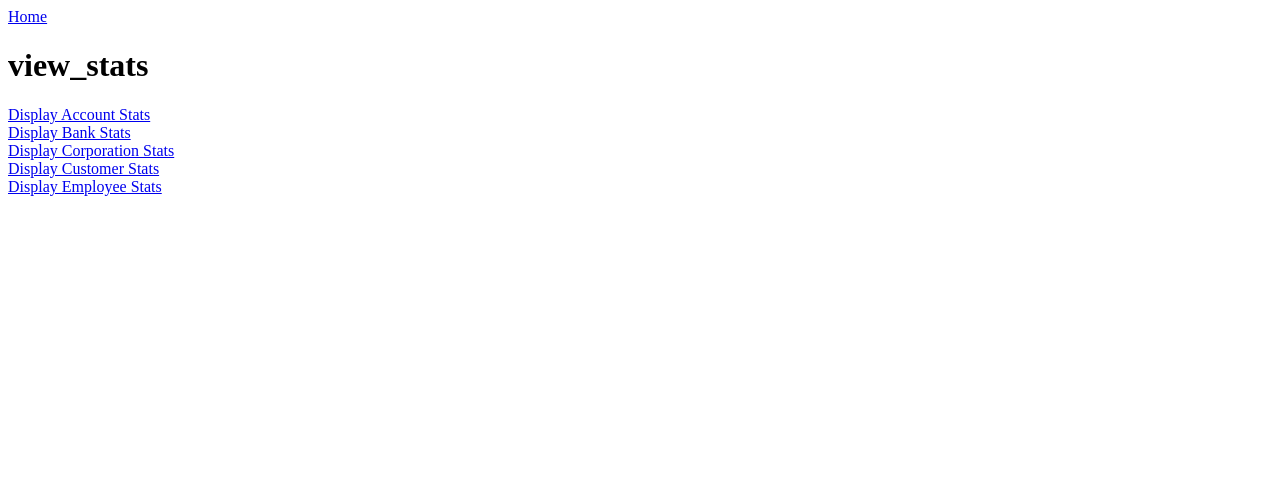
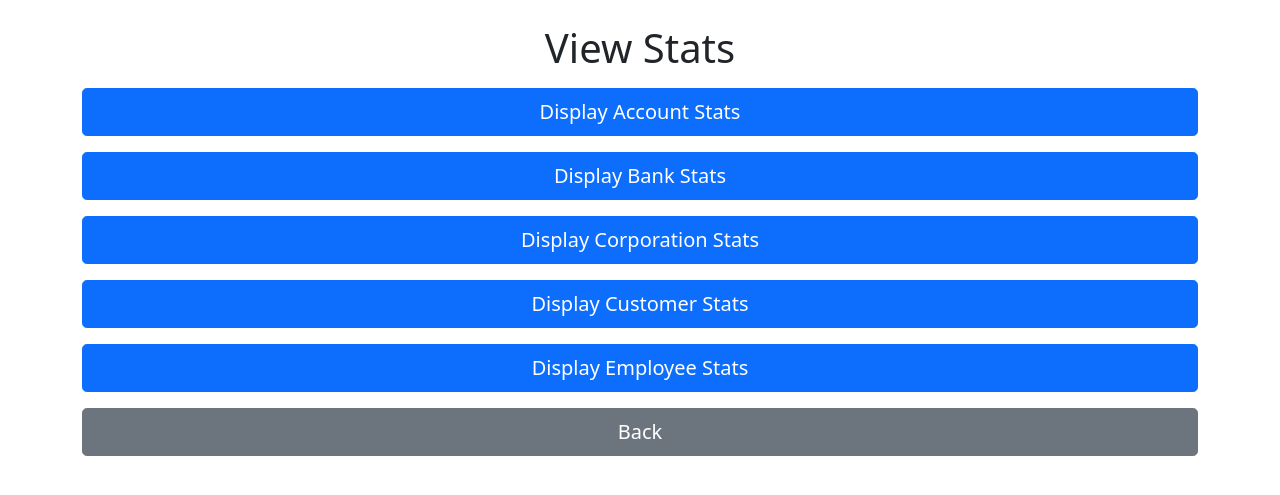
Before and after one commit to davidcornell2326/FlaskApp, a Flask app: page /22 in a window 1280 px wide. Shown: the top 495 px of the page. Run offline with Flask 2, Linux system fonts and the light colour scheme.

Commit message:
Restyled screen 22

```diff
--- a/app.py
+++ b/app.py
@@ -194,19 +194,19 @@ def screen_13():
 # Displaying data
 @app.route('/14')
 def screen_14():
-    return display_table("display_account_stats", "Display account stats", ["Bank", "Account ID", "Account Balance ($)", "Number of Owners"])
+    return display_table("display_account_stats", "Account Stats", ["Bank", "Account ID", "Account Balance ($)", "Number of Owners"])
 
 @app.route('/15')
 def screen_15():
-    return display_table("display_bank_stats", "Display bank stats", ["Bank ID", "Corporation Name", "Bank Name", "Street", "City", "State", "Zip", "Number of Accounts", "Bank Assets ($)", "Total Assets ($)"])
+    return display_table("display_bank_stats", "Bank Stats", ["Bank ID", "Corporation Name", "Bank Name", "Street", "City", "State", "Zip", "Number of Accounts", "Bank Assets ($)", "Total Assets ($)"])
 
 @app.route('/16')
 def screen_16():
-    return display_table("display_corporation_stats", "Display corporation stats", ["Corporation ID", "Short Name", "Formal Name", "Number of Banks", "Corporation Assets ($)", "Total Assets ($)"])
+    return display_table("display_corporation_stats", "Corporation Stats", ["Corporation ID", "Short Name", "Formal Name", "Number of Banks", "Corporation Assets ($)", "Total Assets ($)"])
 
 @app.route('/17')
 def screen_17():
-    return display_table("display_customer_stats", "Display customer stats", ["Customer ID", "Tax ID", "Customer Name", "Date of Birth", "Date Joined", "Street", "City", "State", "Zip", "Number of Accounts", "Customer Assets ($)"])
+    return display_table("display_customer_stats", "Customer Stats", ["Customer ID", "Tax ID", "Customer Name", "Date of Birth", "Date Joined", "Street", "City", "State", "Zip", "Number of Accounts", "Customer Assets ($)"])
 
 @app.route('/18')
 def screen_18():
--- a/templates/22_view_stats.html
+++ b/templates/22_view_stats.html
@@ -2,39 +2,26 @@
 <html lang="en">
 
 <head>
-    <title>view_stats</title>
+    <title>View Stats</title>
+    <link href="https://cdn.jsdelivr.net/npm/bootstrap@5.1.3/dist/css/bootstrap.min.css" rel="stylesheet" integrity="sha384-1BmE4kWBq78iYhFldvKuhfTAU6auU8tT94WrHftjDbrCEXSU1oBoqyl2QvZ6jIW3" crossorigin="anonymous">
 </head>
 
 <body>
-    <div class="header">
-        <a href="/">Home</a>
-        <h1>view_stats</h1>
+    <div class="container">
+        <div class="header">
+            <br/>
+            <h1 style="text-align: center;" class="mb-3">View Stats</h1>
+        </div>
+
+        <div class="row">
+            <div class="col-12 mb-3"><div class="d-grid gap-2"><a href="14" class="btn btn-primary btn-lg" role="button">Display Account Stats</a></div></div>
+            <div class="col-12 mb-3"><div class="d-grid gap-2"><a href="15" class="btn btn-primary btn-lg" role="button">Display Bank Stats</a></div></div>
+            <div class="col-12 mb-3"><div class="d-grid gap-2"><a href="16" class="btn btn-primary btn-lg" role="button">Display Corporation Stats</a></div></div>
+            <div class="col-12 mb-3"><div class="d-grid gap-2"><a href="17" class="btn btn-primary btn-lg" role="button">Display Customer Stats</a></div></div>
+            <div class="col-12 mb-3"><div class="d-grid gap-2"><a href="18" class="btn btn-primary btn-lg" role="button">Display Employee Stats</a></div></div>
+            <div class="col-12 mb-3"><div class="d-grid gap-2"><a href="20" class="btn btn-secondary btn-lg" role="button">Back</a></div></div>
+        </div>
     </div>
-
-    <!-- <form id="form" method="POST">
-        <button type="submit">Submit</button>
-    </form> -->
-    <div><a href="14">Display Account Stats</a></div>
-    <div><a href="15">Display Bank Stats</a></div>
-    <div><a href="16">Display Corporation Stats</a></div>
-    <div><a href="17">Display Customer Stats</a></div>
-    <div><a href="18">Display Employee Stats</a></div>
-
-
-    <!-- <script>
-        document.querySelector('#form').addEventListener("submit", async function (e) {
-            e.preventDefault()
-            console.log(new URLSearchParams(new FormData(e.target)).toString())
-            const res = await fetch("/api/9", {
-                body: new URLSearchParams(new FormData(e.target)).toString(),
-                method: "POST",
-                headers: {
-                    'Content-Type': 'application/x-www-form-urlencoded',
-                }
-            })
-            console.log(await res.json())
-        });
-    </script> -->
 </body>
 
 </html>
```
